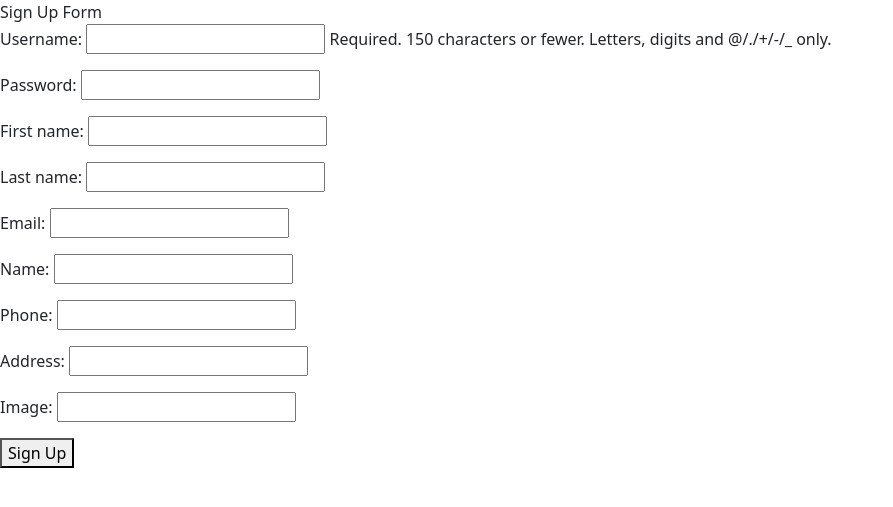
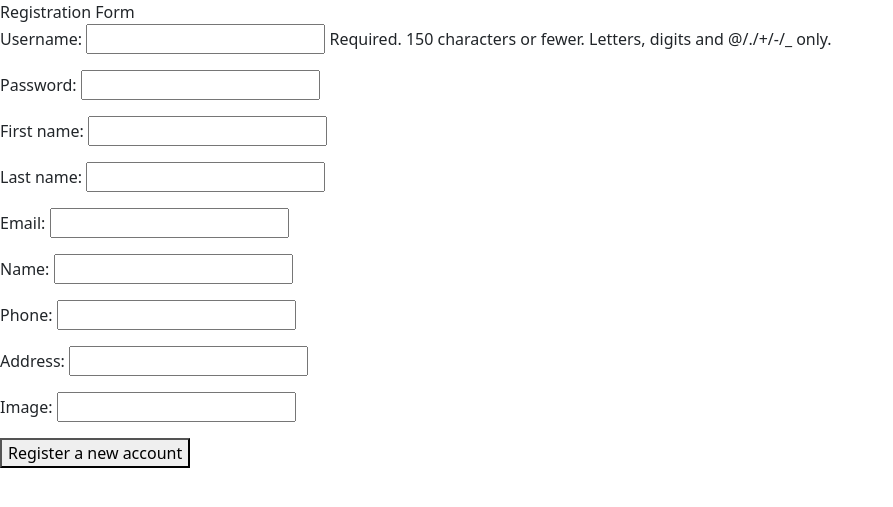
Before and after one commit to KuperDude/foodtasker, a Django app: page /restaurant/sign_up/ in a window 1280 px wide. Shown: the top 507 px of the page, without its empty margins (0-893 px from the left). Run offline with Django 4.2, Linux system fonts and the light colour scheme.

Commit message:
Update Submit form

```diff
--- a/foodtasker/coreapp/templates/restaurant/sign_up.html
+++ b/foodtasker/coreapp/templates/restaurant/sign_up.html
@@ -7,13 +7,13 @@
     <link href="https://cdn.jsdelivr.net/npm/bootstrap@5.2.2/dist/css/bootstrap.min.css" rel="stylesheet" integrity="sha384-Zenh87qX5JnK2Jl0vWa8Ck2rdkQ2Bzep5IDxbcnCeuOxjzrPF/et3URy9Bv1WTRi" crossorigin="anonymous">
   </head>
   <body>
-    Sign Up Form
+    Registration Form
 
     <form action="" method='post' enctype='multipart/form-data'>
         {% csrf_token %}
         {{ user_form.as_p }}
         {{ restaurant_form.as_p }}
-        <button type='submit'>Sign Up</button>
+        <button type='submit'>Register a new account</button>
     </form>
     <script src="https://cdn.jsdelivr.net/npm/bootstrap@5.2.2/dist/js/bootstrap.bundle.min.js" integrity="sha384-OERcA2EqjJCMA+/3y+gxIOqMEjwtxJY7qPCqsdltbNJuaOe923+mo//f6V8Qbsw3" crossorigin="anonymous"></script>
   </body>
```
Also changed, not shown: 2 other files.
